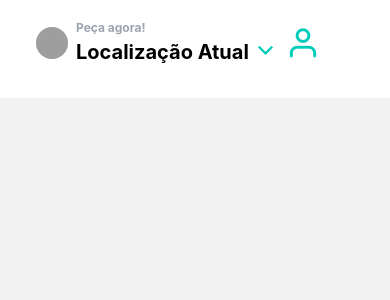
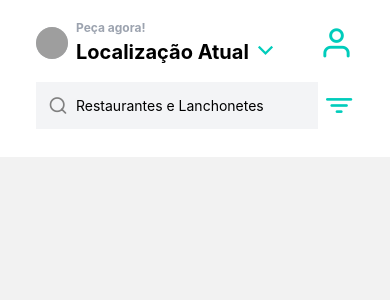
Before and after one commit to filipe-siqueira-oliveira/Deliveroo-Clone, a React Native app: screen /Home in a window 390 px wide. Shown: the top 300 px of the page. Built offline with nearby package versions, Linux system fonts and the light colour scheme; grey boxes are pictures that could not be loaded.

Commit message:
fix: fix diplay buggy

```diff
--- a/screens/HomeScreen.js
+++ b/screens/HomeScreen.js
@@ -1,4 +1,4 @@
-import { SafeAreaView, View, Text, Image } from 'react-native'
+import { SafeAreaView, View, Text, Image, TextInput } from 'react-native'
 import React, { useLayoutEffect } from 'react'
 import { useNavigation } from '@react-navigation/native'
 
@@ -15,10 +15,9 @@ const HomeScreen = () => {
 
   return (
     <SafeAreaView className="bg-white p-5">
-      <Text>
 
         {/* Header */}
-        <View className="flex-row pb-3 items-center mx-4 space-x-2">
+        <View className="flex-row pb-2 items-center mx-4 space-x-2">
           <Image
             source={{
               uri: "https://links.papareact.com/wru"
@@ -36,7 +35,21 @@ const HomeScreen = () => {
           <Feather name="user" size={35} color="#00CCBB" />
         </View>
 
-      </Text>
+        {/* Search */}
+        <View className="flex-row items-center space-x-2 p-2 mx-2">
+          <View className="flex-row space-x-2 flex-1 bg-gray-100 p-3">
+            <Feather name="search" size={20} color="gray" />
+            <TextInput
+              placeholder='Restaurantes e Lanchonetes'
+              keyboardType='default'
+            />
+          </View>
+
+          <Ionicons name="filter" size={28} color="#00CCBB" />
+        </View>
+
+        {/* Content */}
+
     </SafeAreaView>
   )
 }
--- a/screens/styles/HomeScreenStyle.js
+++ /dev/null
@@ -1,36 +0,0 @@
-import { StyleSheet } from 'react-native';
-
-export const styles = StyleSheet.create({
-  container: {
-    backgroundColor: "#FFF",
-    padding: 10,
-  },
-  headerContainer: {
-    flexDirection: "row",
-    paddingBottom: 6,
-    alignItems: "center",
-    marginHorizontal: 8,
-    marginLeft: 8,
-  },
-  imageLogo: {
-    height: 35,
-    width: 35,
-    backgroundColor: "rgb(209 213 219)",
-    padding: 8,
-    borderRadius: 50,
-  },
-  headerTitle: {
-    flex: "1 1 0%"
-  },
-  deliverNow: {
-    fontWeight: "bold",
-    color: "rgb(156 163 175)",
-    fontSize: 16,
-    lineHeight: 20,
-  },
-  currentLocation: {
-    fontWeight: "bold",
-    fontSize: 24,
-    lineHeight: 32,
-  }
-});
```
